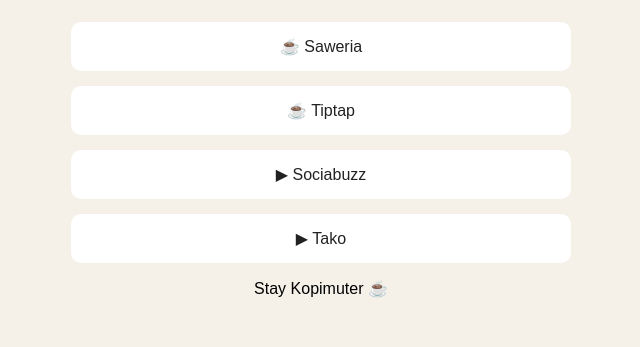
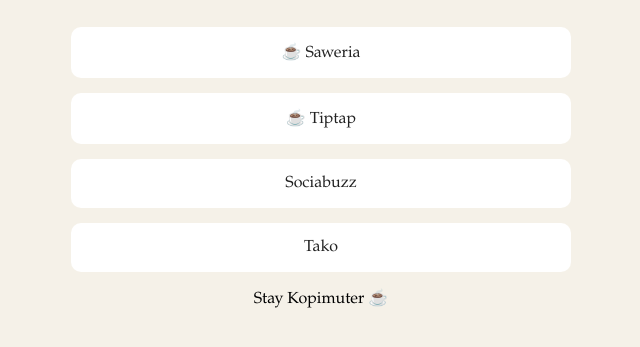
Before and after one commit to theramdans/KGM-support, a plain HTML site: page index.html in a window 1280 px wide. Shown: the part 141-488 px from the top of the page, without its empty margins (319-959 px from the left). Drawn offline with Linux system fonts and the light colour scheme.

Commit message:
Update font family and clean up links in index.html
Changed font family from Arial to Garamond and removed extra symbols from links.

```diff
--- a/index.html
+++ b/index.html
@@ -8,7 +8,7 @@
 
     <style>
         body {
-            font-family: Arial, sans-serif;
+            font-family: Garamond, sans-serif;
             max-width: 500px;
             margin: 0 auto;
             padding: 40px 20px;
@@ -50,9 +50,9 @@
 
     <a href="https://tiptap.gg/kopiguemana">☕ Tiptap</a>
 
-    <a href="https://sociabuzz.com/kopiguemana/tribe">▶ Sociabuzz</a>
+    <a href="https://sociabuzz.com/kopiguemana/tribe"> Sociabuzz</a>
 
-    <a href="https://tako.id/kopiguemana93">▶ Tako</a>
+    <a href="https://tako.id/kopiguemana93"> Tako</a>
 
     <p>Stay Kopimuter ☕</p>
 
```
